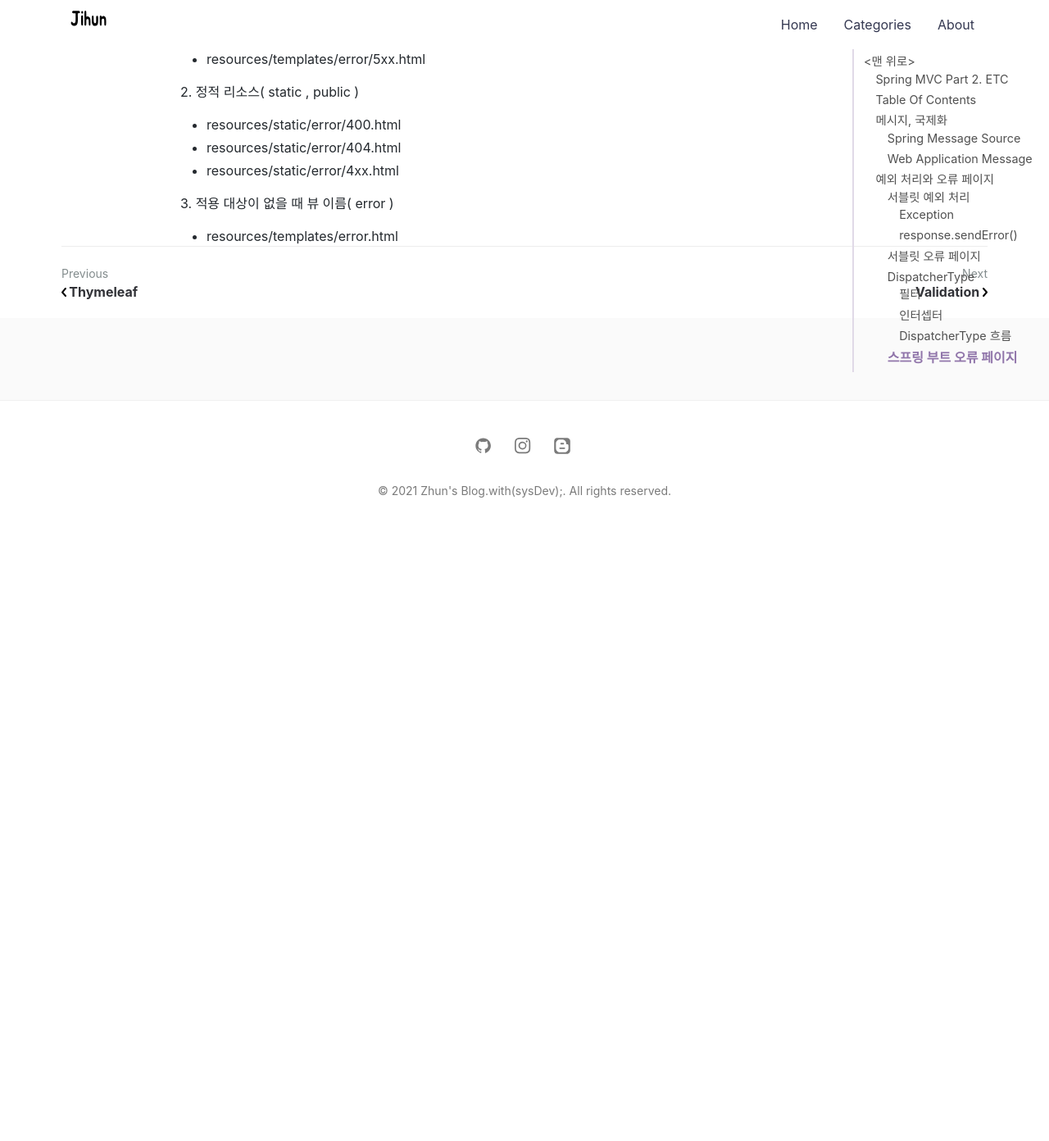
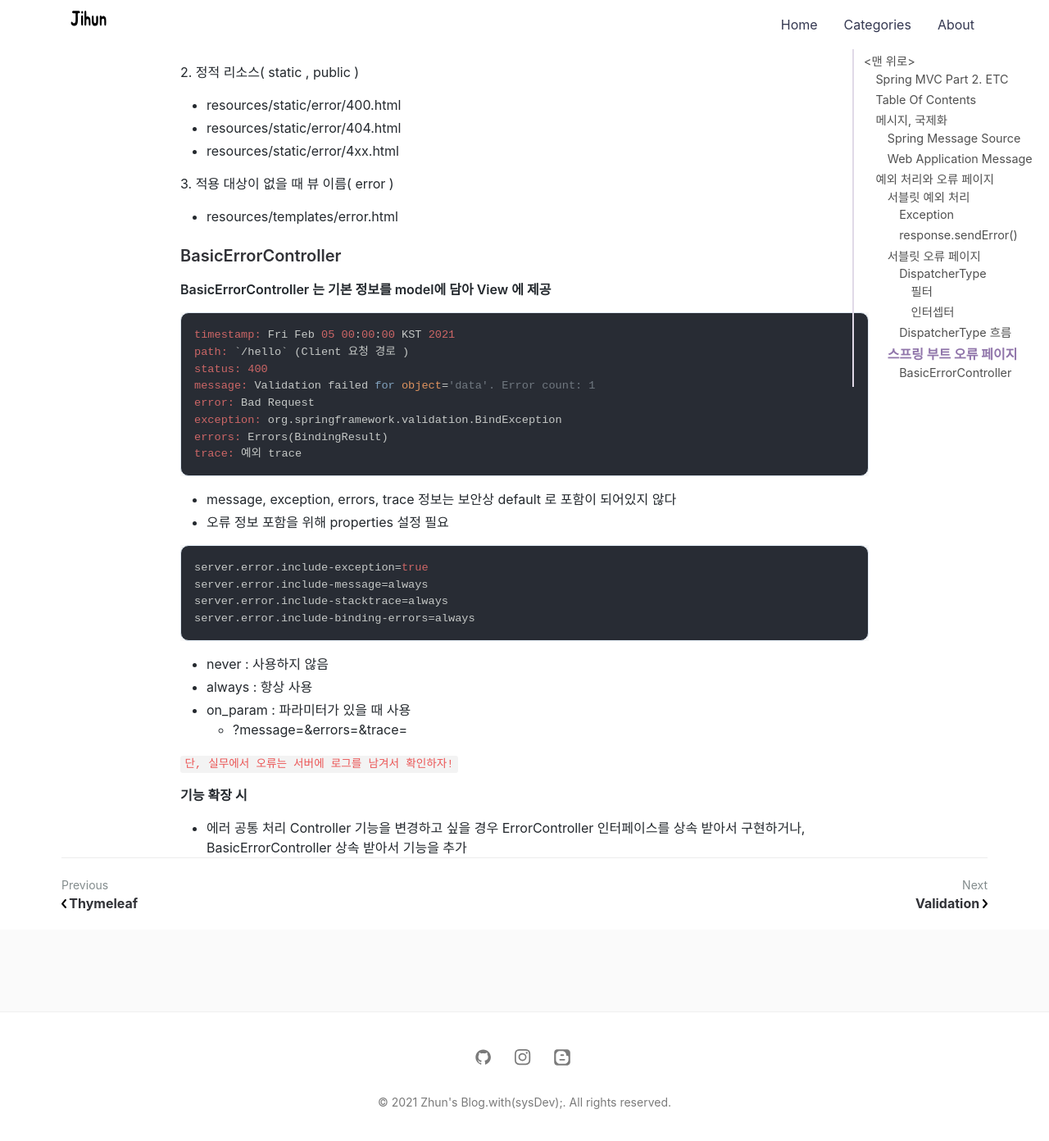
Before and after one commit to jihunparkme/jihunparkme.github.io, a Jekyll site: the page built from _posts/2021-10-12-Spring-MVC-Part2-Etc.md, in a window 1280 px wide and 1400 px high, scrolled down 6759 px. Shown: the top 1392 px of the window at 82% size. Built offline with Jekyll 4.4.1, drawn with Linux system fonts in a browser that asks for light colours; nearby versions of some CDN libraries; comment, search, counter and statistics services are not loaded; before the commit the page ends 7413 px from its top, so only the background shows below that; some of the changed text lies outside the part shown.

Commit message:
[예외 처리와 오류 페이지] 스프링 부트 - 오류 페이지2

````diff
--- a/_posts/2021-10-12-Spring-MVC-Part2-Etc.md
+++ b/_posts/2021-10-12-Spring-MVC-Part2-Etc.md
@@ -226,7 +226,7 @@ public class ErrorPageController {
 
 - [Code](https://github.com/jihunparkme/Inflearn_Spring_MVC_Part-2/commit/97855ce96a102b8462dad02d1ae03a267df63787)
 
-## DispatcherType
+### DispatcherType
 
 - 오류 발생 시 오류페이지 출력을 위해 WAS 내부에서 필터, 서블릿, 인터셉터 등 모두 다시 한 번 호출이 발생
 
@@ -241,7 +241,7 @@ public class ErrorPageController {
     <i>RequestDispatcher.include(request, response);</i>
   - `ASYNC` : 서블릿 비동기 호출
 
-### 필터
+#### 필터
 
 - <i>filterRegistrationBean.setDispatcherTypes(DispatcherType.REQUEST, DispatcherType.ERROR);</i> DispatcherType 설정으로 중복 호출 제거
 
@@ -249,7 +249,7 @@ public class ErrorPageController {
 
 - [Code](https://github.com/jihunparkme/Inflearn_Spring_MVC_Part-2/commit/b8723959bbd7be824db14985c834e642fa018fba)
 
-### 인터셉터
+#### 인터셉터
 
 - <i>excludePathPatterns</i> 경로 설정으로 중복 호출 제거
 
@@ -298,3 +298,39 @@ public class ErrorPageController {
 3\. 적용 대상이 없을 때 뷰 이름( error )
 
 - resources/templates/error.html
+
+### BasicErrorController
+
+**BasicErrorController 는 기본 정보를 model에 담아 View 에 제공**
+
+```console
+timestamp: Fri Feb 05 00:00:00 KST 2021
+path: `/hello` (Client 요청 경로 )
+status: 400
+message: Validation failed for object='data'. Error count: 1
+error: Bad Request
+exception: org.springframework.validation.BindException
+errors: Errors(BindingResult)
+trace: 예외 trace
+```
+
+- message, exception, errors, trace 정보는 보안상 default 로 포함이 되어있지 않다
+- 오류 정보 포함을 위해 properties 설정 필요
+
+```properties
+server.error.include-exception=true
+server.error.include-message=always
+server.error.include-stacktrace=always
+server.error.include-binding-errors=always
+```
+
+- never : 사용하지 않음
+- always : 항상 사용
+- on_param : 파라미터가 있을 때 사용
+  - ?message=&errors=&trace=
+
+`단, 실무에서 오류는 서버에 로그를 남겨서 확인하자!`
+
+**기능 확장 시**
+
+- 에러 공통 처리 Controller 기능을 변경하고 싶을 경우 ErrorController 인터페이스를 상속 받아서 구현하거나, BasicErrorController 상속 받아서 기능을 추가
````
